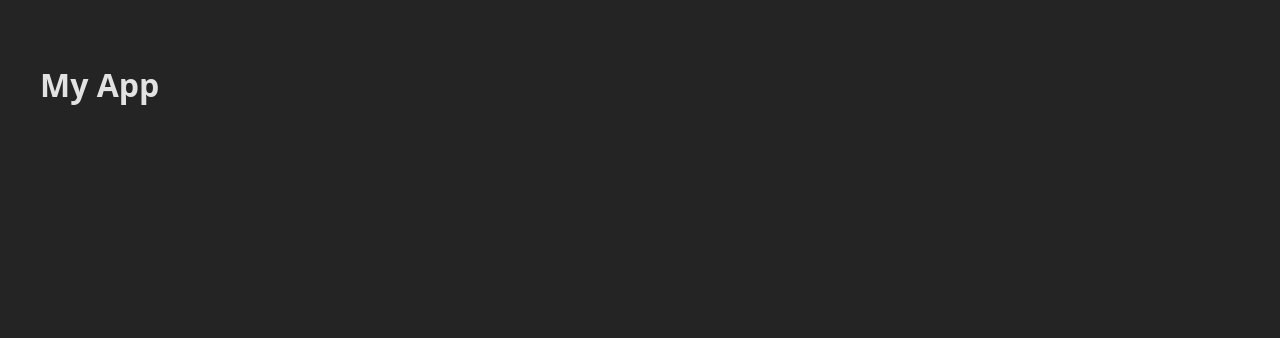
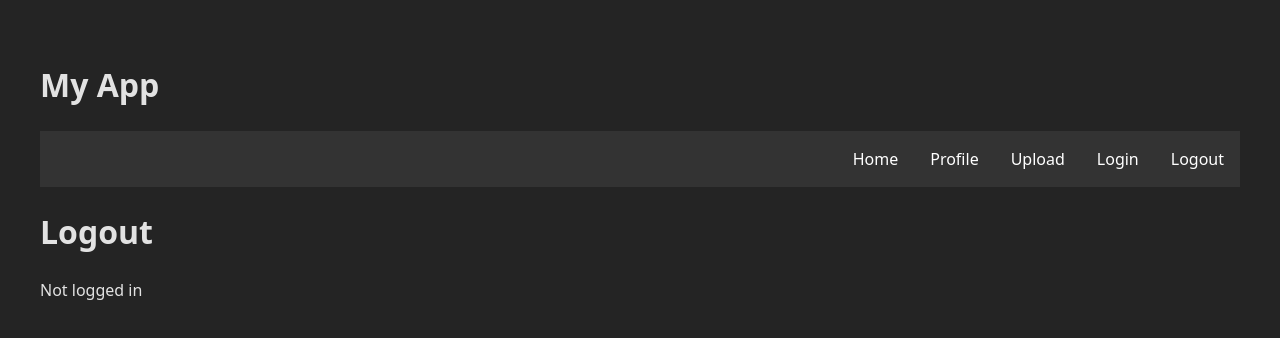
Before and after one commit to Mihuy1/wsk-viikko5, a React (Vite) app: page /logout in a window 1280 px wide. Before the commit this address had no page. Shown: the top 338 px of the page. Built offline with nearby package versions, Linux system fonts and the light colour scheme.

Commit message:
Add logout page

```diff
--- a/src/App.jsx
+++ b/src/App.jsx
@@ -5,6 +5,7 @@ import Profile from './views/Profile';
 import Upload from './views/Upload';
 import Single from './views/Single';
 import Login from './views/Login';
+import Logout from './views/Logout';
 
 const App = () => {
   return (
@@ -19,6 +20,7 @@ const App = () => {
             <Route path="upload" element={<Upload />} />
             <Route path="single" element={<Single />} />
             <Route path="login" element={<Login />} />
+            <Route path="logout" element={<Logout />} />
           </Route>
         </Routes>
       </Router>
--- a/src/components/Layout.jsx
+++ b/src/components/Layout.jsx
@@ -21,6 +21,9 @@ const Layout = (props) => {
           <li>
             <Link to="/login">Login</Link>
           </li>
+          <li>
+            <Link to="/logout">Logout</Link>
+          </li>
         </ul>
       </nav>
       <main>
--- a/src/views/Logout.jsx
+++ b/src/views/Logout.jsx
@@ -0,0 +1,31 @@
+import React from 'react';
+import {useNavigate} from 'react-router-dom';
+
+const Logout = () => {
+  const navigate = useNavigate();
+
+  const token = localStorage.getItem('token');
+
+  const handleClick = () => {
+    if (token) {
+      localStorage.removeItem('token');
+      navigate('/');
+    }
+  };
+
+  return (
+    <>
+      <h1>Logout</h1>
+      {token ? (
+        <>
+          <p>Logged in</p>
+          <button onClick={handleClick}>Logout</button>
+        </>
+      ) : (
+        <p>Not logged in</p>
+      )}
+    </>
+  );
+};
+
+export default Logout;
```
